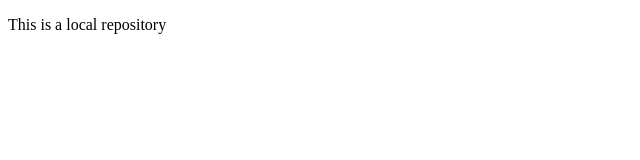
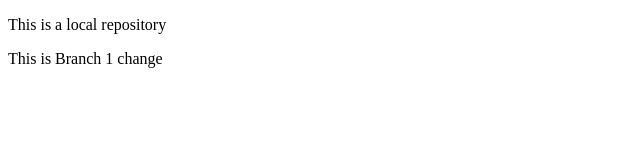
Before and after one commit to pdivya26/LocalRepository, a plain HTML site: page index.html in a window 1280 px wide. Shown: the whole page, without its empty margins (0-640 px from the left). Drawn offline with Linux system fonts and the light colour scheme.

Commit message:
added branch1 changes

```diff
--- a/index.html
+++ b/index.html
@@ -7,5 +7,6 @@
 </head>
 <body>
     <p>This is a local repository</p>
+    <p>This is Branch 1 change</p>
 </body>
 </html>
```
